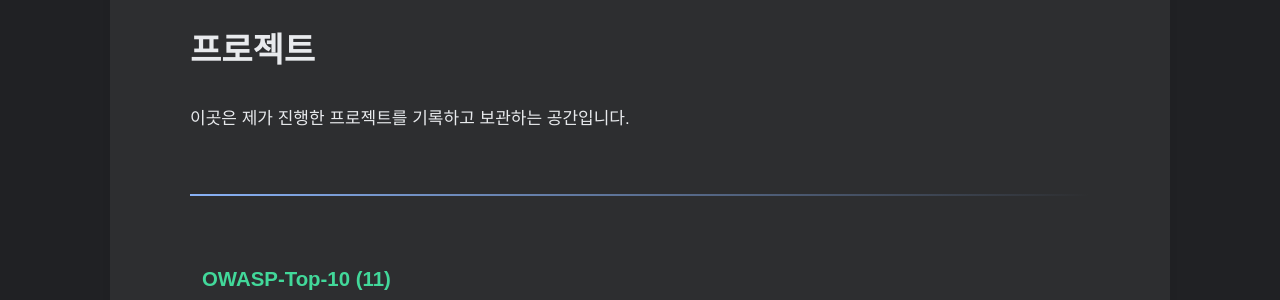
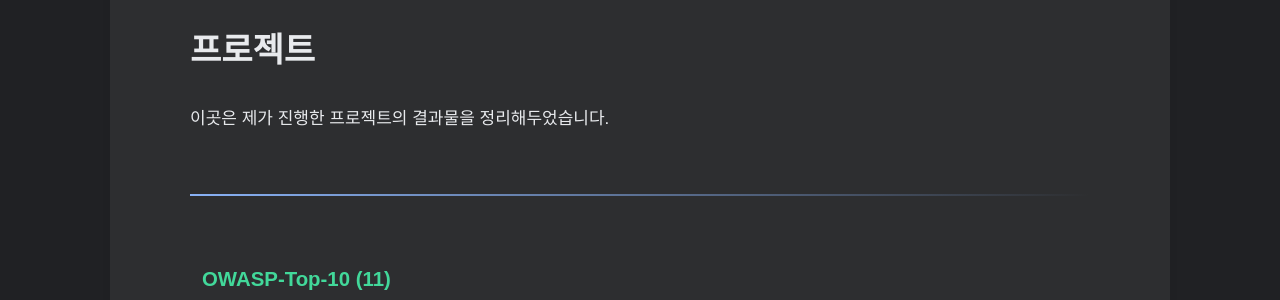
Before and after one commit to HamaP0/HamaP0.github.io, a Jekyll site: the page built from projects.html, in a window 1280 px wide. Shown: the part 170-470 px from the top of the page. Built offline with Jekyll 4.4.1, drawn with Linux system fonts in a browser that asks for light colours; some web fonts are replaced.

Commit message:
Update projects.html

```diff
--- a/projects.html
+++ b/projects.html
@@ -4,7 +4,7 @@ title: 프로젝트
 ---
 
 <h1>{{ page.title }}</h1>
-<p>이곳은 제가 진행한 프로젝트를 기록하고 보관하는 공간입니다.</p>
+<p>이곳은 제가 진행한 프로젝트의 결과물을 정리해두었습니다.</p>
 <hr>
 
 <ul class="category-list">
```
